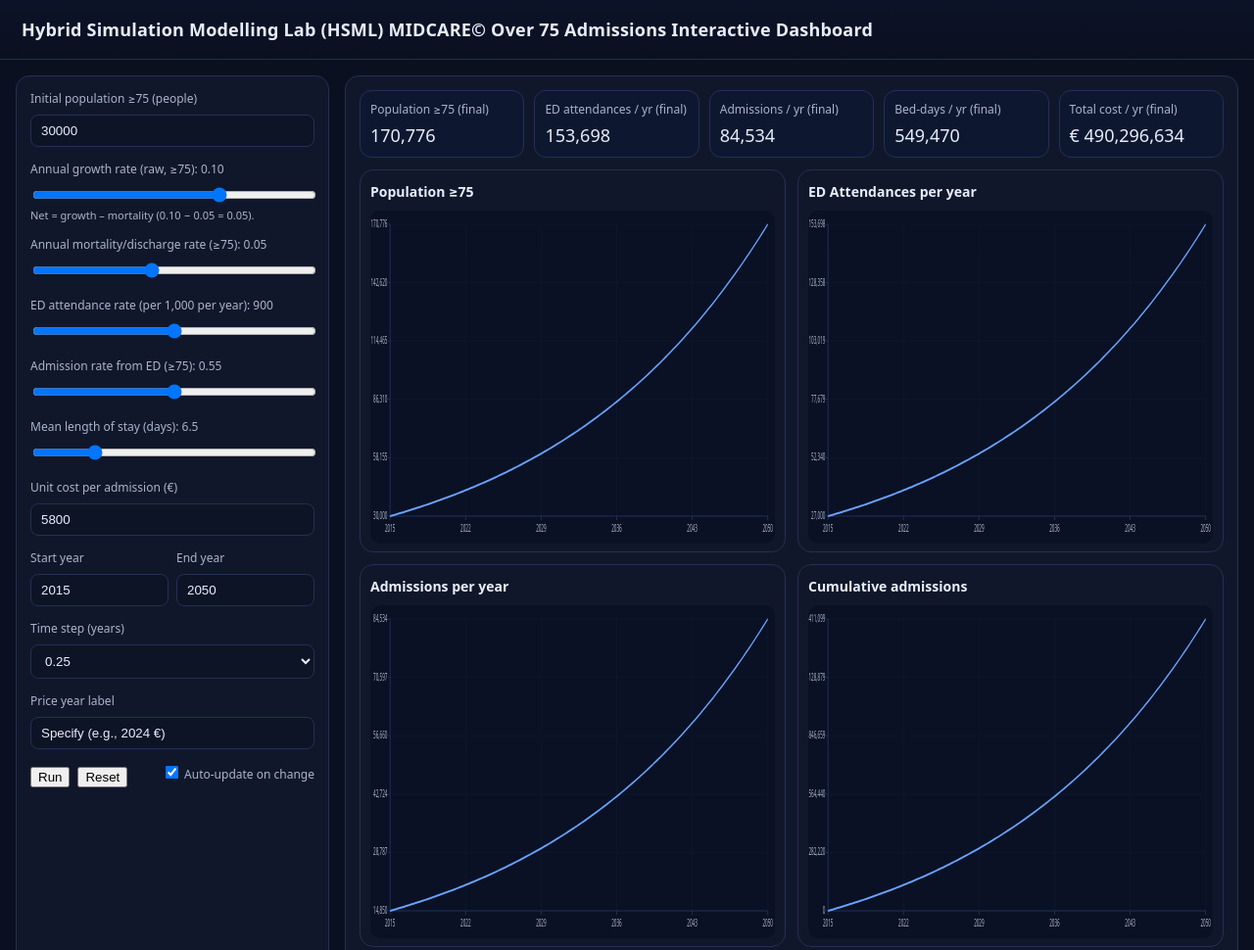
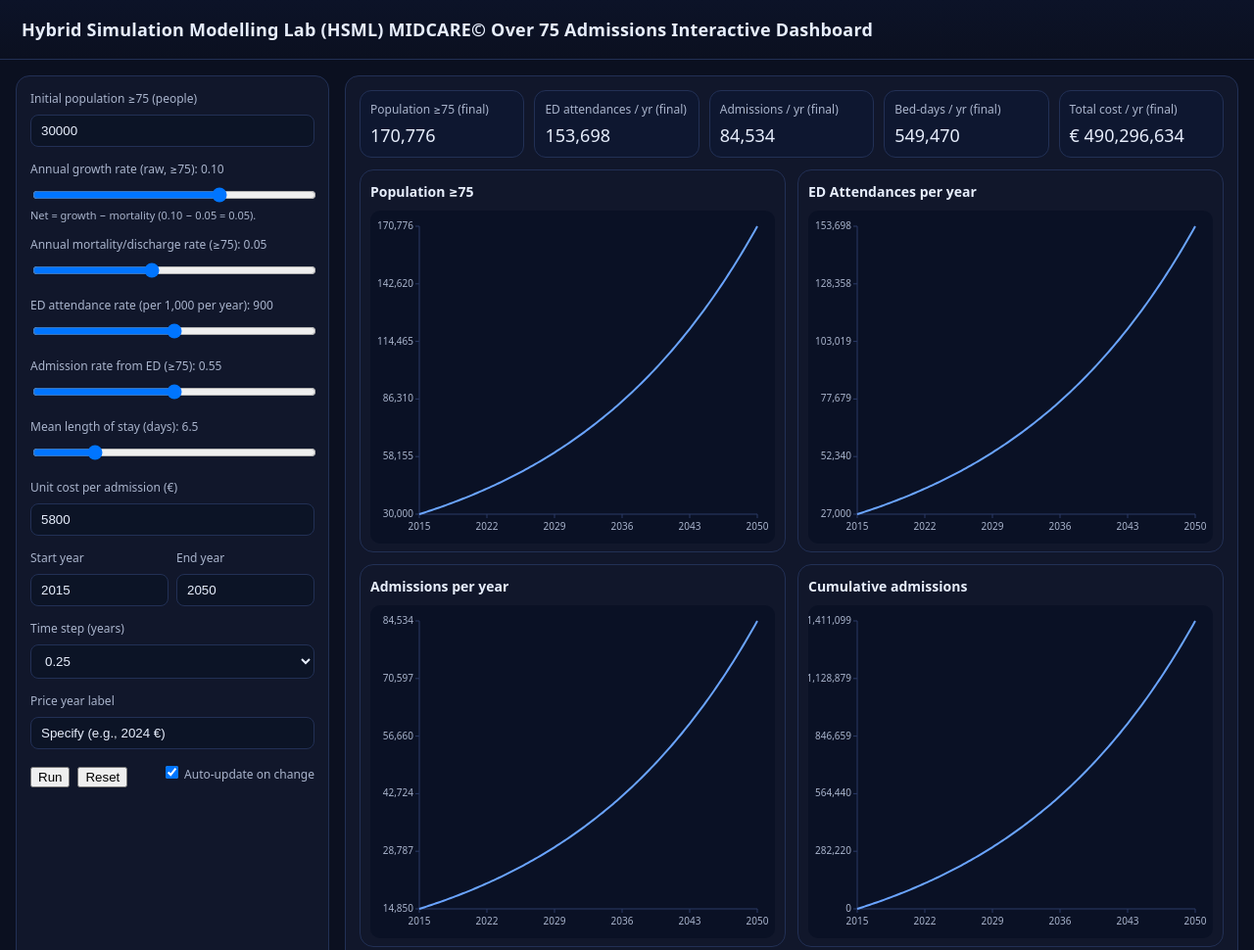
Before and after one commit to HybridSim/GEM, a plain HTML site: page index.html in a window 1280 px wide. Shown: the top 970 px of the page at 98% size. Drawn offline with Linux system fonts and the light colour scheme.

Commit message:
Update index.html

```diff
--- a/index.html
+++ b/index.html
@@ -30,6 +30,7 @@
   details.note{margin:18px 22px;color:var(--muted)}
   details.note summary{color:var(--ink);cursor:pointer}
   .note pre{white-space:pre-wrap}
+  svg.chart{width:100%;height:340px;display:block;background:#0a1125;border-radius:10px}
 </style>
 </head>
 <body>
@@ -49,7 +50,7 @@
     <div class="group">
       <label>Annual growth rate (raw, ≥75): <span id="growth_rate_val">0.10</span></label>
       <input id="growth_rate" type="range" min="0" max="0.15" value="0.10" step="0.001">
-        <div style="font-size:11px;color:var(--muted)">Net = growth – mortality (0.10 − 0.05 = 0.05).</div>
+      <div style="font-size:11px;color:var(--muted)">Net = growth − mortality (0.10 − 0.05 = 0.05).</div>
     </div>
 
     <div class="group">
@@ -105,28 +106,22 @@
 
     <div class="charts" style="margin-top:12px">
       <div class="plot card"><h3>Population ≥75</h3>
-          <svg id="svg_pop" class="chart" width="900" height="340" viewBox="0 0 900 340" preserveAspectRatio="none"
-               style="width:100%; height:340px; display:block; background:#0a1125; border-radius:10px;"></svg>
+        <svg id="svg_pop" class="chart"></svg>
       </div>
       <div class="plot card"><h3>ED Attendances per year</h3>
-          <svg id="svg_att" class="chart" width="900" height="340" viewBox="0 0 900 340" preserveAspectRatio="none"
-               style="width:100%; height:340px; display:block; background:#0a1125; border-radius:10px;"></svg>
+        <svg id="svg_att" class="chart"></svg>
       </div>
       <div class="plot card"><h3>Admissions per year</h3>
-          <svg id="svg_adm" class="chart" width="900" height="340" viewBox="0 0 900 340" preserveAspectRatio="none"
-               style="width:100%; height:340px; display:block; background:#0a1125; border-radius:10px;"></svg>
+        <svg id="svg_adm" class="chart"></svg>
       </div>
       <div class="plot card"><h3>Cumulative admissions</h3>
-          <svg id="svg_cum" class="chart" width="900" height="340" viewBox="0 0 900 340" preserveAspectRatio="none"
-               style="width:100%; height:340px; display:block; background:#0a1125; border-radius:10px;"></svg>
+        <svg id="svg_cum" class="chart"></svg>
       </div>
       <div class="plot card"><h3>Bed-days per year</h3>
-          <svg id="svg_bd" class="chart" width="900" height="340" viewBox="0 0 900 340" preserveAspectRatio="none"
-               style="width:100%; height:340px; display:block; background:#0a1125; border-radius:10px;"></svg>
+        <svg id="svg_bd" class="chart"></svg>
       </div>
       <div class="plot card"><h3>Total cost per year (<span id="price_lbl"></span>)</h3>
-          <svg id="svg_cost" class="chart" width="900" height="340" viewBox="0 0 900 340" preserveAspectRatio="none"
-               style="width:100%; height:340px; display:block; background:#0a1125; border-radius:10px;"></svg>
+        <svg id="svg_cost" class="chart"></svg>
       </div>
     </div>
   </main>
@@ -150,34 +145,35 @@ Unit cost per admission   | €5,800          | Approx. per diem €834 × 7 day
 </details>
 
 <script>
-  (function(){
+document.addEventListener('DOMContentLoaded', function(){
   const q = (id)=>document.getElementById(id);
   const fmt0 = (n)=>Math.round(Number(n)).toLocaleString();
   const fmtEUR = (n)=>"€ "+Math.round(Number(n)).toLocaleString();
 
+  function num(val, fallback){ const x = parseFloat(val); return Number.isFinite(x) ? x : fallback; }
+
   function readParams(){
-      let start = parseFloat(q("start_year").value);
-      let end   = parseFloat(q("end_year").value);
+    let start = num(q("start_year").value, 2015);
+    let end   = num(q("end_year").value, 2050);
     if(end < start){ end = start; q("end_year").value = end; }
     return {
-        initial_pop: parseFloat(q("initial_pop").value),
-        growth_rate: parseFloat(q("growth_rate").value),     // RAW growth
-        mortality_rate: parseFloat(q("mortality_rate").value),
-        ed_rate_per_1000: parseFloat(q("ed_rate").value),
-        admission_rate: parseFloat(q("admission_rate").value),
-        los_days: parseFloat(q("los_days").value),
-        unit_cost_eur: parseFloat(q("unit_cost").value),
-        start_year: start, end_year: end, dt: parseFloat(q("dt").value),
-        price_year: q("price_year").value
+      initial_pop:      num(q("initial_pop").value, 30000),
+      growth_rate:      num(q("growth_rate").value, 0.10),   // RAW growth
+      mortality_rate:   num(q("mortality_rate").value, 0.05),
+      ed_rate_per_1000: num(q("ed_rate").value, 900),
+      admission_rate:   num(q("admission_rate").value, 0.55),
+      los_days:         num(q("los_days").value, 6.5),
+      unit_cost_eur:    num(q("unit_cost").value, 5800),
+      start_year: start, end_year: end, dt: num(q("dt").value, 0.25),
+      price_year: q("price_year").value || ""
     };
   }
 
-    // Simulate absolute series. Population uses NET growth (raw - mortality).
   function simulate(p){
     const t=[]; for(let x=p.start_year; x<=p.end_year+1e-9; x+=p.dt){ t.push(Number(x.toFixed(6))); }
     const n=t.length;
-      const pop=Array(n).fill(0), attend=Array(n).fill(0), adm=Array(n).fill(0),
-            bd=Array(n).fill(0), cost=Array(n).fill(0), cum=Array(n).fill(0);
+    const pop=new Array(n).fill(0), attend=new Array(n).fill(0), adm=new Array(n).fill(0),
+          bd=new Array(n).fill(0), cost=new Array(n).fill(0), cum=new Array(n).fill(0);
 
     pop[0]=p.initial_pop;
     for(let i=1;i<n;i++){
@@ -193,45 +189,49 @@ Unit cost per admission   | €5,800          | Approx. per diem €834 × 7 day
     return {t,pop,attend,adm,bd,cost,cum};
   }
 
-    // Simple SVG line chart
+  // very robust line plotter (polyline + axes)
   function lineChart(svg, series){
-      const W = Number(svg.getAttribute('width'))  || 900;
-      const H = Number(svg.getAttribute('height')) || 340;
+    const W=svg.clientWidth||900, H=svg.clientHeight||340;
     svg.setAttribute('viewBox', `0 0 ${W} ${H}`);
-      svg.innerHTML='';
+    while(svg.firstChild) svg.removeChild(svg.firstChild);
 
-      const m={t:14,r:16,b:28,l:44}, w=W-m.l-m.r, h=H-m.t-m.b;
+    const m={t:16,r:18,b:30,l:50}, w=W-m.l-m.r, h=H-m.t-m.b;
     const t=series.t, y=series.y;
+    if(!t || !y || t.length===0 || y.length===0){ return; }
+
     let minX=Math.min(...t), maxX=Math.max(...t);
     let minY=Math.min(...y), maxY=Math.max(...y);
-      if(!isFinite(minY) || !isFinite(maxY) || minY===maxY){ minY=0; maxY=1; } // guard
+    if(!isFinite(minY) || !isFinite(maxY)){ minY=0; maxY=1; }
+    if(minY===maxY){ maxY = minY + 1; }
 
-      const x=(v)=>m.l + (w*(v-minX))/( (maxX-minX) || 1 );
-      const ypx=(v)=>m.t + h - (h*(v-minY))/( (maxY-minY) || 1 );
+    const scaleX=(v)=>m.l + (w*(v-minX))/(maxX-minX);
+    const scaleY=(v)=>m.t + h - (h*(v-minY))/(maxY-minY);
 
     const NS='http://www.w3.org/2000/svg';
-      const line=(attrs)=>{ const el=document.createElementNS(NS,'line'); for(const k in attrs) el.setAttribute(k,attrs[k]); return el; };
-      const text=(attrs,txt)=>{ const el=document.createElementNS(NS,'text'); for(const k in attrs) el.setAttribute(k,attrs[k]); el.textContent=txt; return el; };
-      const path=(d)=>{ const el=document.createElementNS(NS,'path'); el.setAttribute('d',d); el.setAttribute('fill','none'); el.setAttribute('stroke','#6aa4ff'); el.setAttribute('stroke-width','2'); return el; };
+    const line=(a)=>{ const el=document.createElementNS(NS,'line'); for(const k in a) el.setAttribute(k,a[k]); return el; };
+    const text=(a,txt)=>{ const el=document.createElementNS(NS,'text'); for(const k in a) el.setAttribute(k,a[k]); el.textContent=txt; return el; };
+    const polyline=(pts)=>{ const el=document.createElementNS(NS,'polyline'); el.setAttribute('points',pts); el.setAttribute('fill','none'); el.setAttribute('stroke','#6aa4ff'); el.setAttribute('stroke-width','2'); return el; };
 
+    // axes
     svg.appendChild(line({x1:m.l,y1:H-m.b,x2:W-m.r,y2:H-m.b,stroke:'#2a3a66','stroke-width':1}));
     svg.appendChild(line({x1:m.l,y1:m.t,x2:m.l,y2:H-m.b,stroke:'#2a3a66','stroke-width':1}));
 
+    // ticks
     for(let i=0;i<=5;i++){
-        const xt=minX + (i*(maxX-minX))/5, lx=x(xt), ly=H-m.b;
+      const xt=minX + (i*(maxX-minX))/5, lx=scaleX(xt), ly=H-m.b;
       svg.appendChild(line({x1:lx,y1:ly,x2:lx,y2:ly+4,stroke:'#2a3a66','stroke-width':1}));
-        svg.appendChild(line({x1:lx,y1:m.t,x2:lx,y2:ly,stroke:'#1a274a','stroke-width':1,opacity:.3}));
       svg.appendChild(text({x:lx,y:ly+16,fill:'#a9b4cc','font-size':10,'text-anchor':'middle'}, Math.round(xt)));
     }
     for(let i=0;i<=5;i++){
-        const yt=minY + (i*(maxY-minY))/5, ly=ypx(yt);
+      const yt=minY + (i*(maxY-minY))/5, ly=scaleY(yt);
       svg.appendChild(line({x1:m.l-4,y1:ly,x2:m.l,y2:ly,stroke:'#2a3a66','stroke-width':1}));
-        svg.appendChild(line({x1:m.l,y1:ly,x2:W-m.r,y2:ly,stroke:'#1a274a','stroke-width':1,opacity:.3}));
-        svg.appendChild(text({x:m.l-6,y:ly+3,fill:'#a9b4cc','font-size':10,'text-anchor':'end'}, (Math.round(yt)).toLocaleString()));
+      svg.appendChild(text({x:m.l-6,y:ly+3,fill:'#a9b4cc','font-size':10,'text-anchor':'end'}, Math.round(yt).toLocaleString()));
     }
 
-      let d=''; for(let i=0;i<t.length;i++){ const px=x(t[i]), py=ypx(y[i]); d += (i?` L ${px} ${py}`:`M ${px} ${py}`); }
-      svg.appendChild(path(d));
+    // series
+    let pts="";
+    for(let i=0;i<t.length;i++){ pts += `${scaleX(t[i])},${scaleY(y[i])} `; }
+    svg.appendChild(polyline(pts.trim()));
   }
 
   function updateKpis(sim){
@@ -258,7 +258,7 @@ Unit cost per admission   | €5,800          | Approx. per diem €834 × 7 day
     updateKpis(sim);
   }
 
-    // Bind inputs (input + change so all browsers fire)
+  // Bind inputs safely
   const inputs = ["initial_pop","growth_rate","mortality_rate","ed_rate","admission_rate","los_days","unit_cost","start_year","end_year","dt","price_year"];
   function bind(){
     inputs.forEach(id=>{
@@ -275,9 +275,8 @@ Unit cost per admission   | €5,800          | Approx. per diem €834 × 7 day
       });
     });
 
-      q("run").addEventListener("click", ()=>recalc());
+    q("run").addEventListener("click", recalc);
 
-      // Reset to NET +5% defaults (raw 0.10, mortality 0.05)
     q("reset").addEventListener("click", ()=>{
       q("initial_pop").value=30000;
       q("growth_rate").value=0.10; q("growth_rate_val").textContent="0.10";
@@ -290,14 +289,12 @@ Unit cost per admission   | €5,800          | Approx. per diem €834 × 7 day
       recalc();
     });
 
-      window.addEventListener("keydown", (e)=>{ if(e.key.toLowerCase()==="r") recalc(); });
     window.addEventListener("resize", recalc);
   }
 
   bind();
-    // initial render with defaults
-    recalc();
-  })();
+  recalc(); // initial render
+});
 </script>
 </body>
 </html>
```
Lines whose indentation alone changed are shown as unchanged.
